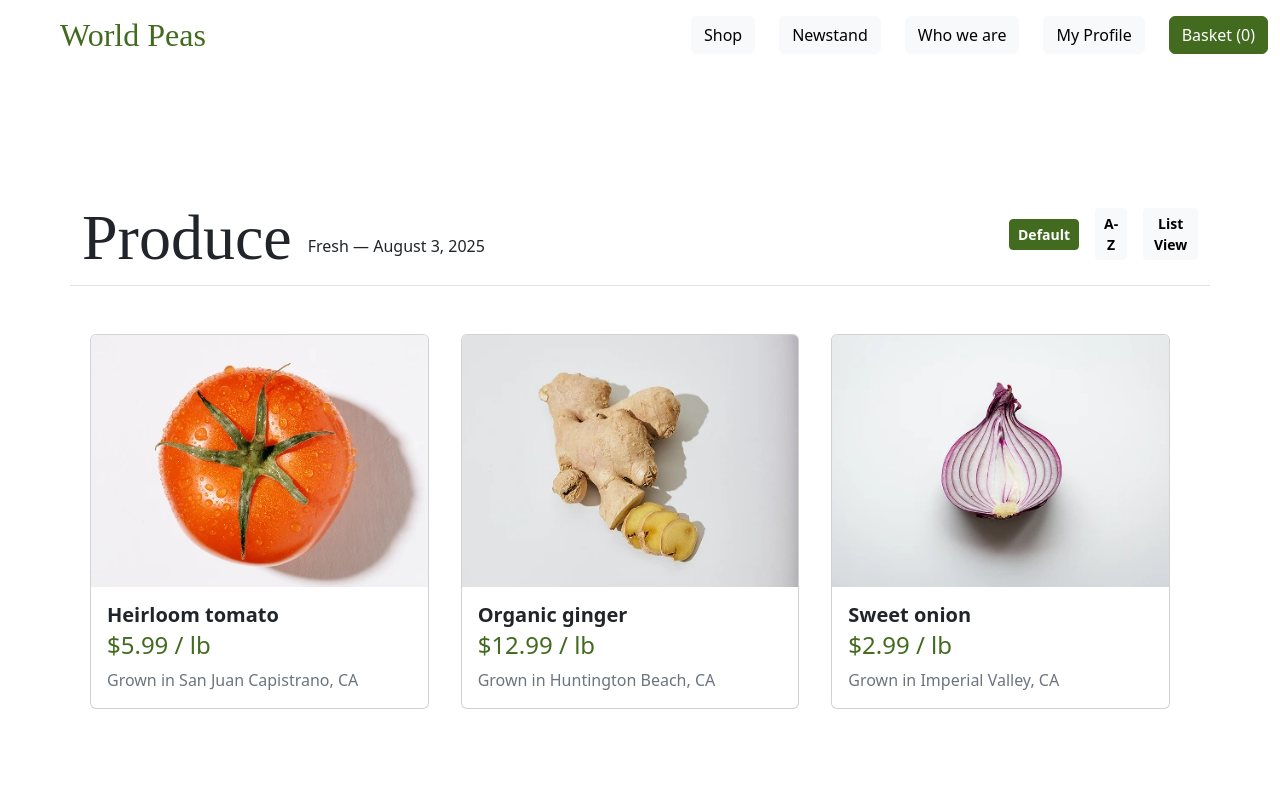
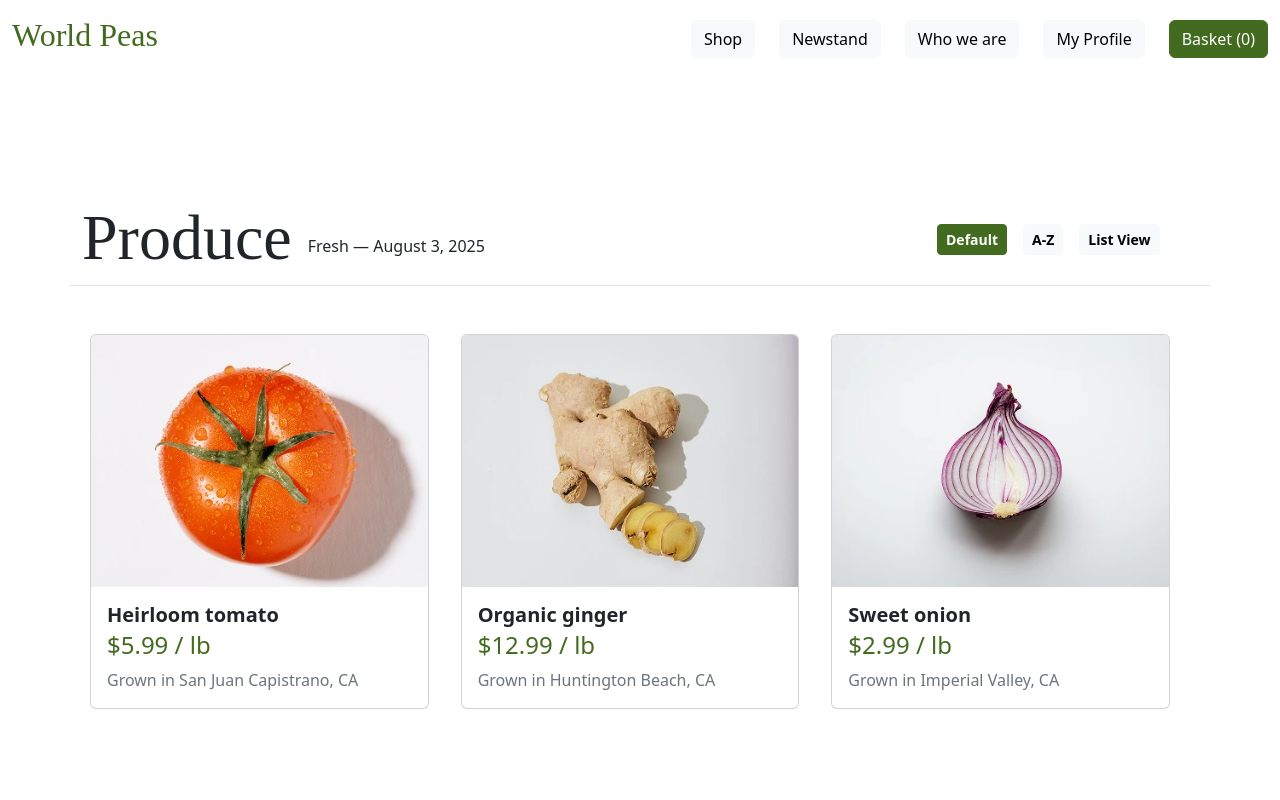
Before and after one commit to Boommage/World-Peas, a React (Vite) app: page /shop in a window 1280 px wide. Shown: the top 800 px of the page. Built offline with nearby package versions, Linux system fonts and the light colour scheme.

Commit message:
Improved some styling

```diff
--- a/src/components/Layout.tsx
+++ b/src/components/Layout.tsx
@@ -24,14 +24,10 @@ export default function Layout({children, cartSize}: LayoutProps) {
     const header = (
         <Offcanvas show placement="top" backdrop={false} scroll={true} className="custom-header">
             <Container fluid className="mt-3">
-                <Row>
-                    <Col className="ms-5">
-                        <h2 className="world-peas-logo fw-medium" >World Peas</h2>
-                    </Col>
-                    <Col className="text-end" xxl={"auto"} xl={"auto"}>
-                        {headerButtons}
-                    </Col>
-                </Row>
+                <div className="d-flex justify-content-between">
+                    <h2 className="world-peas-logo fw-medium" >World Peas</h2>
+                    {headerButtons}
+                </div>
             </Container>
         </Offcanvas>
     )
--- a/src/components/Shop.tsx
+++ b/src/components/Shop.tsx
@@ -61,7 +61,7 @@ export default function Shop() {
                     </Stack>
                 </Col>
                 <Col>
-                    <Stack direction="horizontal" gap={3} className="mt-2 ms-5 ps-4" >
+                    <Stack direction="horizontal" gap={3} className="mt-4 ms-auto" >
                         <Button size="sm" className="fw-semibold wp-btn" variant="success">Default</Button>
                         <Button size="sm" className="fw-semibold" variant="light">A-Z</Button>
                         <Button size="sm" className="fw-semibold" variant="light">List View</Button>
--- a/src/components/ShopCard.tsx
+++ b/src/components/ShopCard.tsx
@@ -1,4 +1,4 @@
-import { Button, Card, Col, Collapse, Form, Row } from "react-bootstrap";
+import { Button, Card, Collapse, Form } from "react-bootstrap";
 import { lbsOptions, type FoodItem } from "../utils/Food";
 import { useState } from "react";
 import "../utils/WP.css"
@@ -38,24 +38,20 @@ export default function ShopCard({food, index, addToCart}: ShopCardProps) {
                 <Form className="border-top">
                     <Form.Group className="m-3">
                         <Form.Label>Enter amount: </Form.Label>
-                        <Row>
-                            <Col xs={3} >
-                                <Form.Select onChange={(event) => setlbs(parseFloat(event.target.value))}>
-                                    {lbsOptions.map((option, index) => (
+                            <div className="d-flex justify-content-between">
+                                <div className="d-flex">
+                                    <Form.Select onChange={(event) => setlbs(parseFloat(event.target.value))}>
+                                        {lbsOptions.map((option, index) => (
                                         <option key={index}>{option}</option>
-                                    ))}
-                                </Form.Select>
-                            </Col>
-                            <Col xs={3}>
-                                <h5 className="mt-2 fst-italic">lbs</h5>
-                            </Col>
-                            <Col className="ms-4 ps-4">
-                                <Button variant={"success"} className="ms-4 wp-btn"
+                                        ))}
+                                    </Form.Select>
+                                    <h5 className="mt-2 ms-2 fst-italic">lbs</h5>
+                                </div>
+                                <Button variant={"success"} className="wp-btn"
                                 onClick={() => addToCart(lbs,food.name)}>
                                     Add to Cart
                                 </Button>
-                            </Col>
-                        </Row>
+                            </div>
                     </Form.Group>
                 </Form>
             </Collapse>
```
